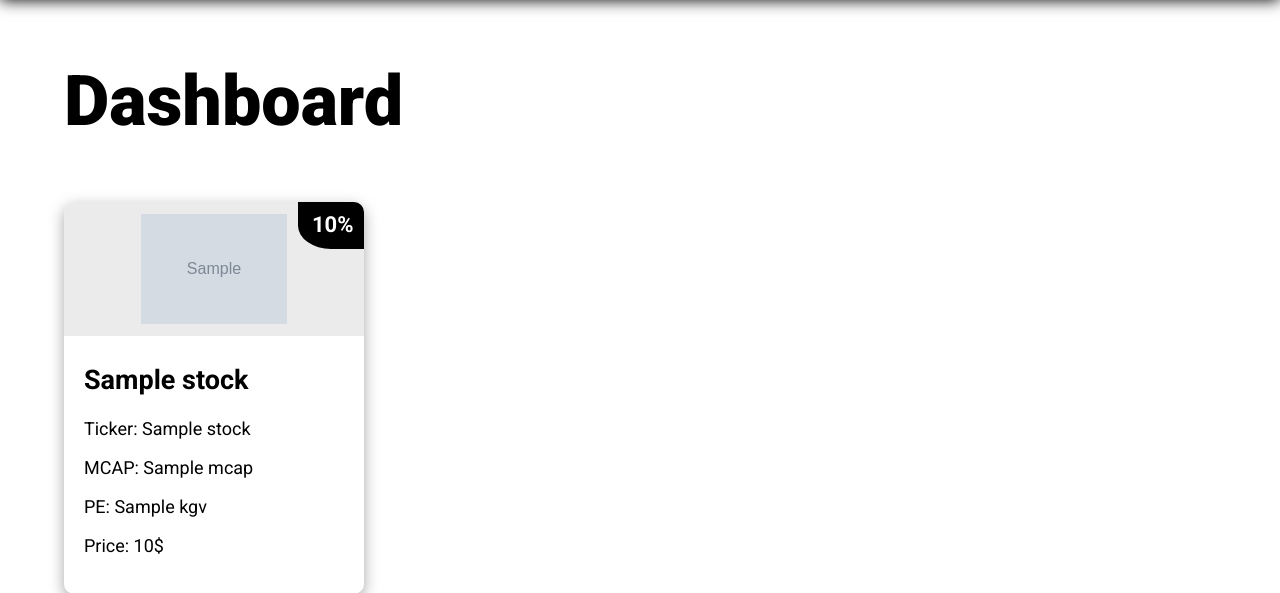
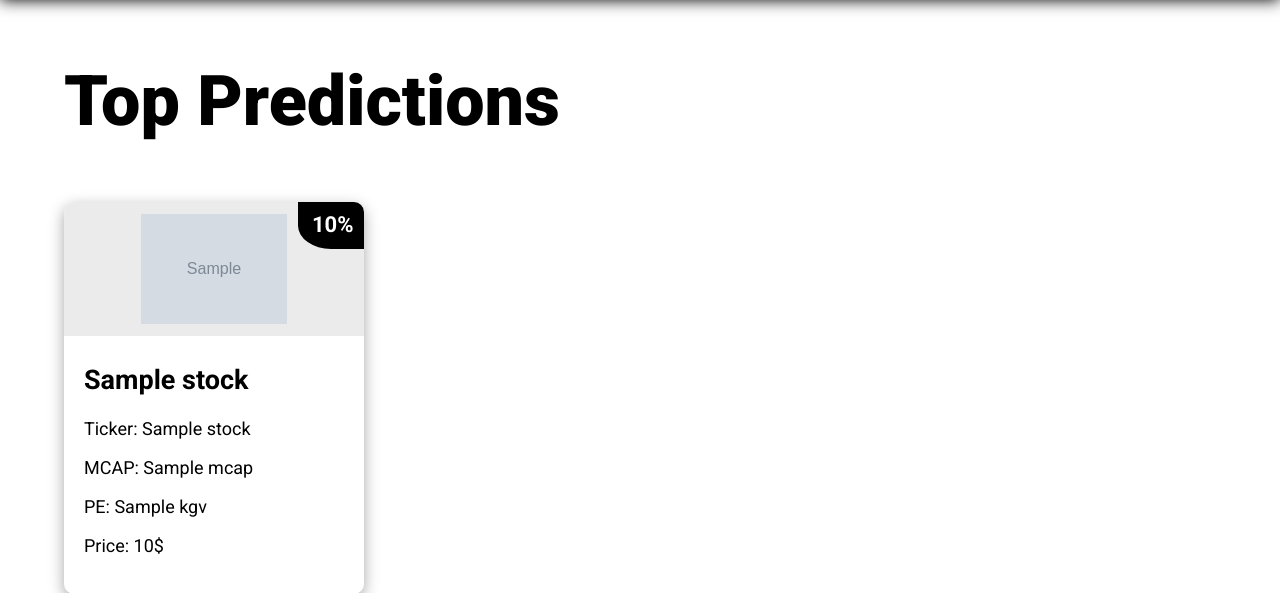
Before and after one commit to adavidho/Stonkscast, a Django app: template web_app/stonkscast/web_app/templates/web_app/index.html in a window 1280 px wide. Shown: the part 92-685 px from the top of the page. Run offline with Django 4.2, Linux system fonts and the light colour scheme; the template is opened without the code that fills it: most values are stand-ins (such as "Sample title", 1, 10 or a date in 2020); grey boxes marked "Sample" are stand-in pictures.

Commit message:
Dashboard to Top Predicitons

```diff
--- a/web_app/stonkscast/web_app/templates/web_app/index.html
+++ b/web_app/stonkscast/web_app/templates/web_app/index.html
@@ -18,7 +18,7 @@
         <img src="{% static 'web_app/logo.jpeg' %}" alt="Stonkscast Logo">
     </header>
     <div class="content-wrapper">
-        <h1>Dashboard</h1>
+        <h1>Top Predictions</h1>
         <div class="cards">
             {% for stock in top_stocks %}
 
```
